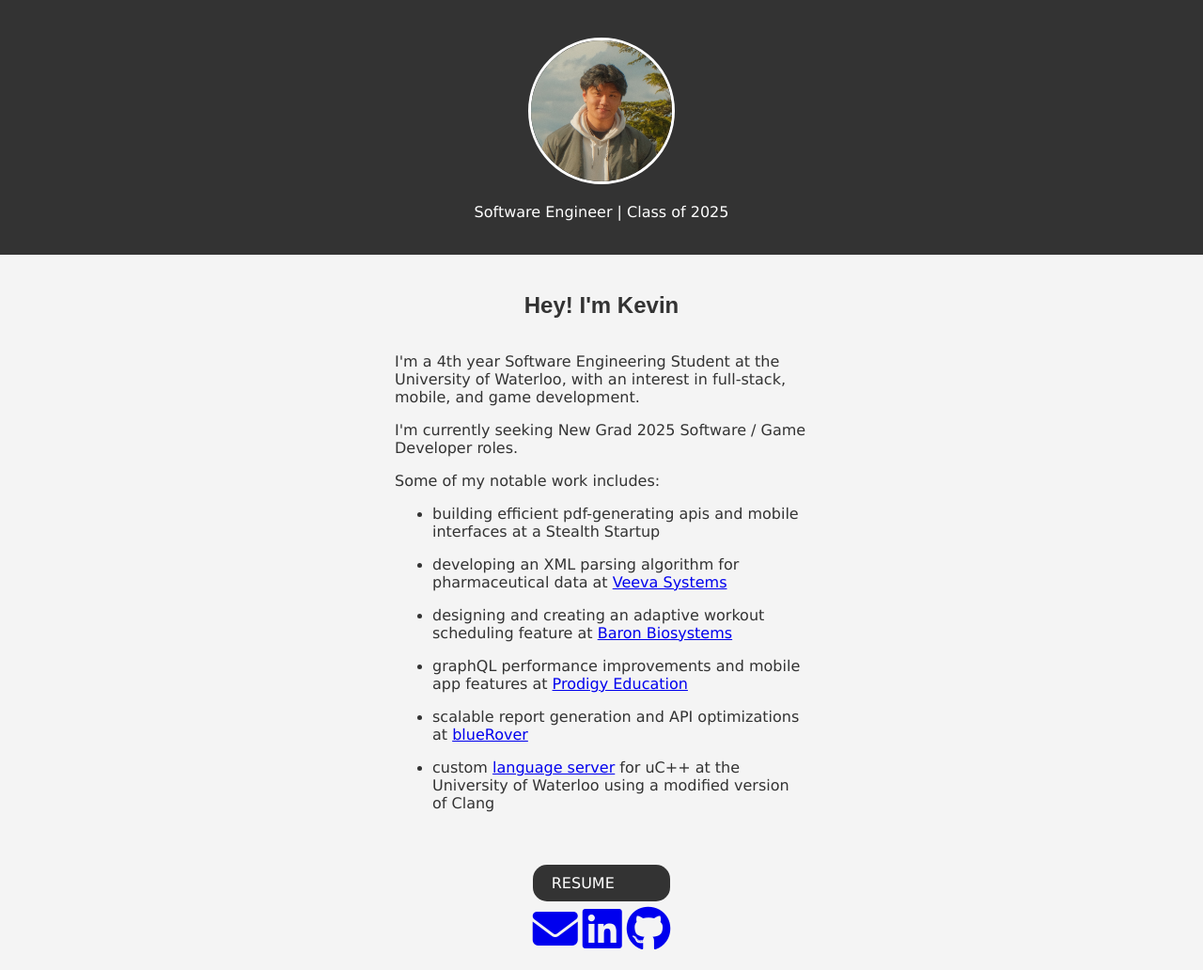
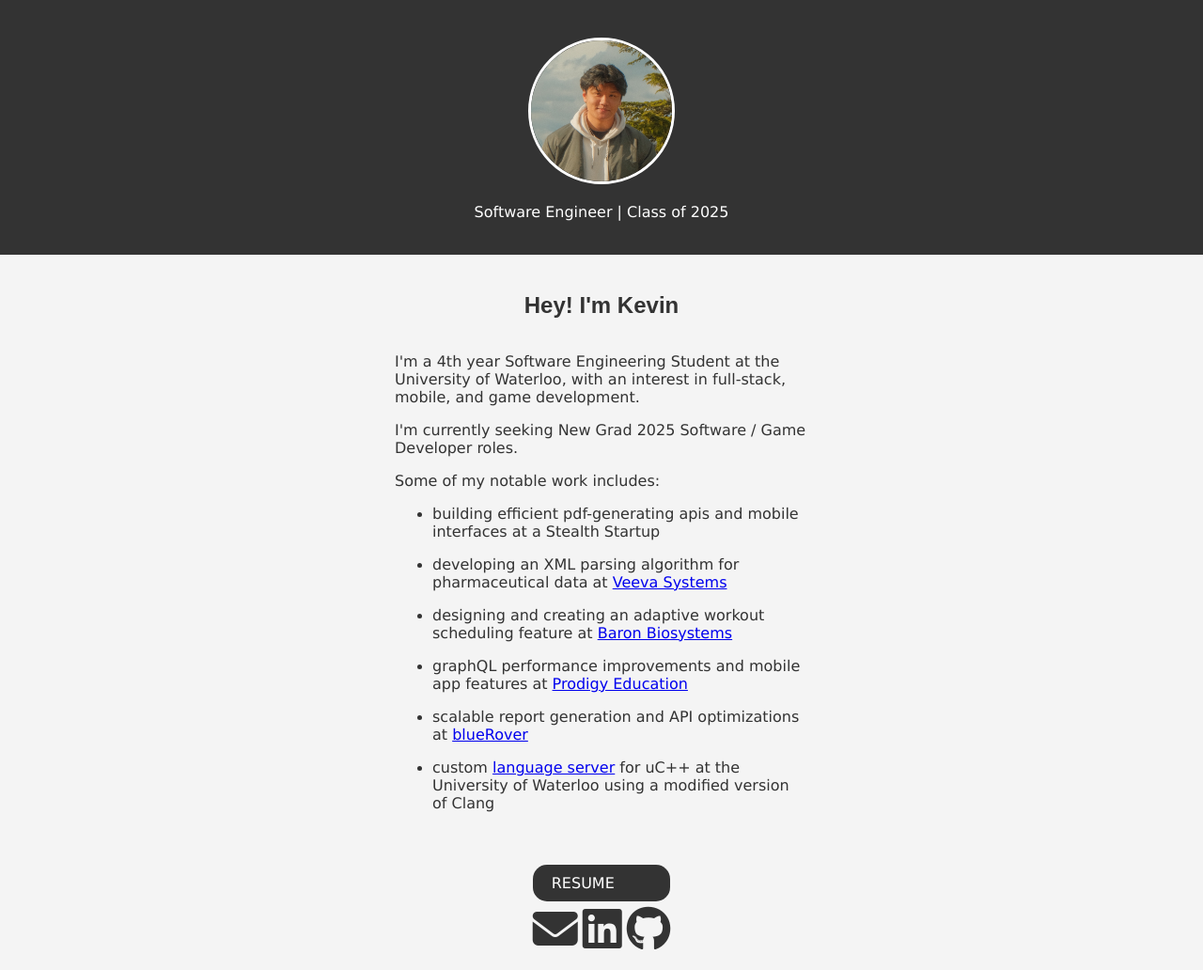
Before and after one commit to SongRe/SongRe.github.io, a plain HTML site: page index.html in a window 1280 px wide. Shown: the whole page at 94% size. Drawn offline with Linux system fonts and the light colour scheme.

Commit message:
styling fix

```diff
--- a/index.html
+++ b/index.html
@@ -45,14 +45,14 @@
     <section id="contact" class="flex col center">
         <!-- <h2>Contact</h2> -->
         <div class="flex col spacing-1">
-            <div class="resume" style="border-radius: 15px">
+            <div class="resume center" style="border-radius: 15px">
                 <a href="./Kevin_Song___SWE.pdf" target="_blank" style="color: white; text-decoration: none;">RESUME</a>
             </div>
 
             <div class="flex row spacing-1">
-                <a href="mailto:songks712@gmail.com"><i class="fa-solid fa-envelope fa-3x"></i></a>
-                <a href="https://www.linkedin.com/in/kevin-song-aa493418a/" target="_blank"><i class="fa-brands fa-linkedin fa-3x"></i></a>
-                <a href="https://github.com/SongRe" target="_blank"><i class="fa-brands fa-github fa-3x"></i></a>
+                <a href="mailto:songks712@gmail.com"><i class="fa-solid fa-envelope fa-3x" style="color: #333;"></i></a>
+                <a href="https://www.linkedin.com/in/kevin-song-aa493418a/" target="_blank"><i class="fa-brands fa-linkedin fa-3x" style="color: #333"></i></a>
+                <a href="https://github.com/SongRe" target="_blank"><i class="fa-brands fa-github fa-3x" style="color: #333;"></i></a>
             </div>
 
         </div>
```
